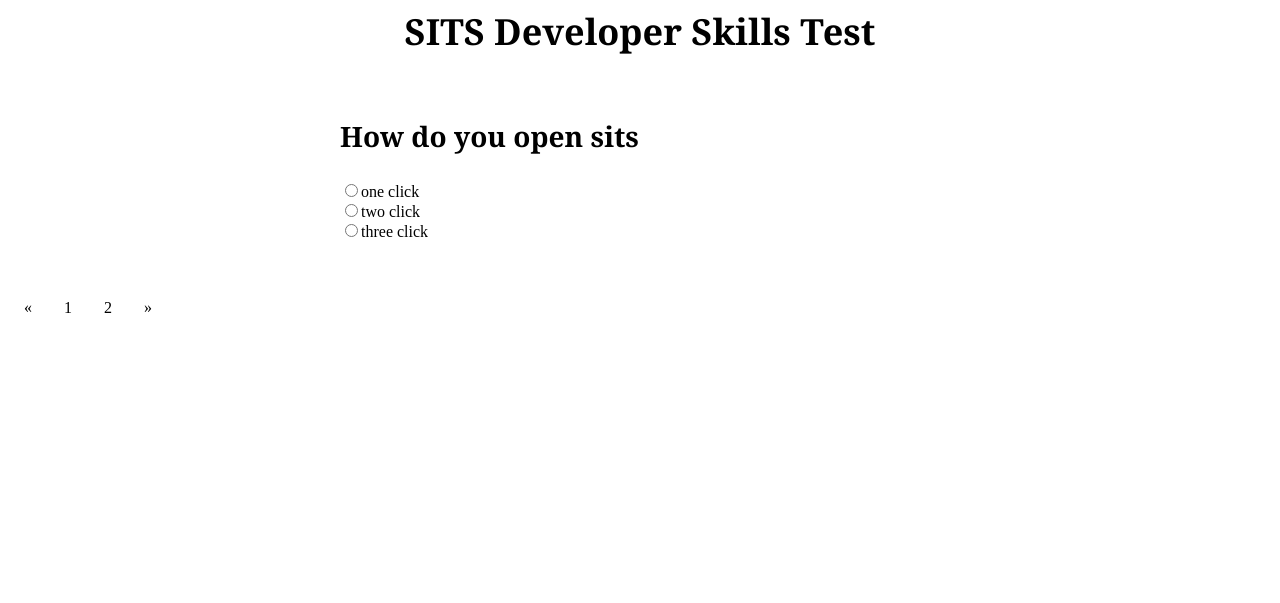
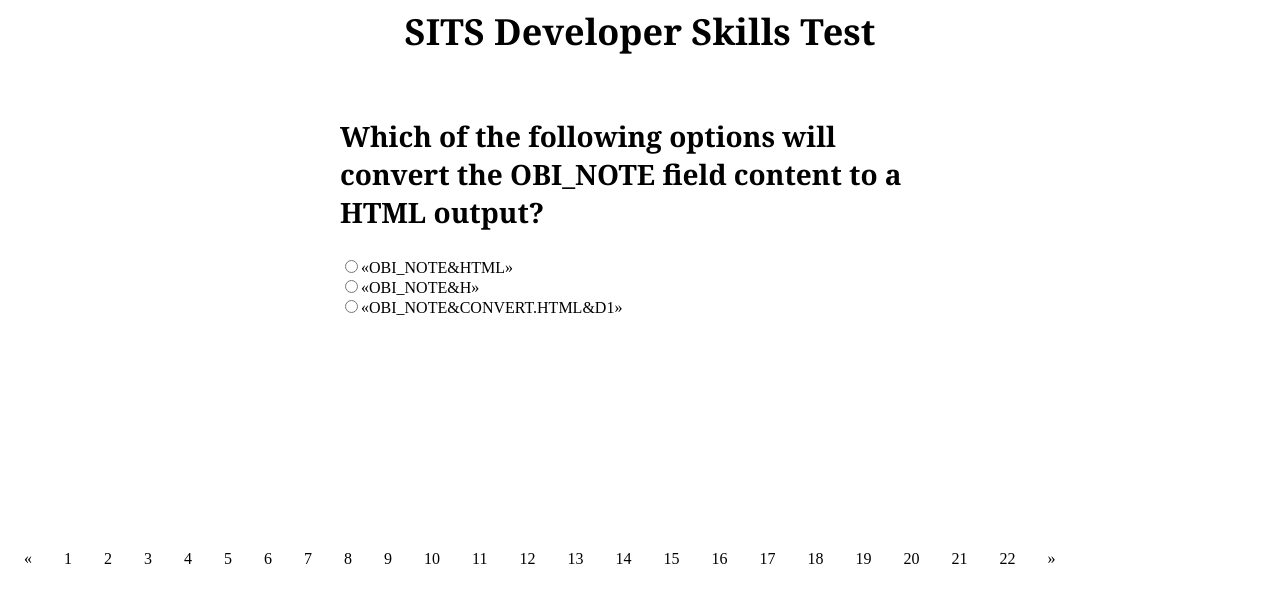
Before and after one commit to TheCodingAlien/SITSHRRIP, a website: page public/index.html in a window 1280 px wide. Shown: the part 27-630 px from the top of the page. Drawn offline with nearby package versions, Linux system fonts and the light colour scheme.

Commit message:
debug fix for special characters that did not appear on the answers
added an escapeHTML function, returning innerHTML ~ this makes the
special characters appear

```diff
--- a/public/script.js
+++ b/public/script.js
@@ -1,18 +1,120 @@
 var questions = [
   {
-    text: "How do you open sits", // one string
-    options: ["one click" , "two click" , "three click"]  , //three strings                       // - object 1
+    text: "Which of the following options will convert the OBI_NOTE field content to a HTML output?", // one string
+    options: ["«OBI_NOTE&HTML»" , "«OBI_NOTE&H»" , "«OBI_NOTE&CONVERT.HTML&D1»"]  , //three strings                       // - object 1
     chosen: null
   },
   {
-    text: "How do you close a screen in sits", // one string
-    options: ["click the X" , "file > quit" , "either"]  , //three strings                             //-object 2
+    text: "What is the name of the query language used to query Oracle database?", // one string
+    options: ["PLSQL" , "TSQL" , "MDX"]  , //three strings                             //-object 2
+    chosen: null
+  },
+  {
+   text: "What is the name of the screen in SITS screen in client used to reset passwords for eVision?", // one string
+    options: ["MST" , "MUA" , "USR"]  , //three strings                             //-object 3
+    chosen: null
+  },
+  {
+   text: "What is the relationship between STU to SPR?", // one string
+    options: ["One to Many" , "Many to Many" , "One to One"]  , //three strings                             //-object 4
+    chosen: null
+  },
+  {
+   text: "What is the front-end plugin framework provided by Tribal in order to make eVision responsive?", // one string
+    options: ["JetPack" , "Wordpress" , "BootStrap"]  , //three strings                             //-object 5
+    chosen: null
+  },
+  {
+   text: "Which of the following is mandatory in XHTML? - Select more than one correct answer.", // one string
+    options: ["<!DOCTYPE html>" , " <html>" , "<BR>"]  , //three strings                             //-object 6
+    chosen: null
+  },
+  {
+   text: "Which of the following is valid XML Construct?", // one string
+    options: ["<name>Julian</CloseName>" , "</name>Julian" , "<OpenName>Julian</CloseName>"]  , //three strings                             //-object 7
+    chosen: null
+  },
+  {
+   text: "Which of the following component is used by SITS/eVision to allow prospective students to apply for courses or enquire online?", // one string
+    options: ["CAMS" , "SRS" , "IPP"]  , //three strings                             //-object 8
+    chosen: null
+  },
+  {
+   text: "In which of the following screens within SITS would you identify if a batch job has been successfully completed? ", // one string
+    options: ["XON" , "BPC" , "DTY"]  , //three strings                             //-object 9
+    chosen: null
+  },
+  {
+   text: "Which of the following screen in SITS will you be able to run SQL without the help of a SRL syntax?", // one string
+    options: ["SPD" , "SWB" , "SLP"]  , //three strings                             //-object 10
+    chosen: null
+  },
+  {
+   text: "Which of the following statements are true? -Select more than one correct answer.", // one string
+    options: ["Javascript files can be published to eVision webserver using FMU in SITS client" , "Javascript can be published directly on the eVision webservers" , "CSS files can be published to eVision webservers FMU in SITS client"]  , //three strings
+  },
+  {
+   text: "From the three sets of options below which one correctly defines the framweworks available for eVision and SITS developments?", // one string
+    options: ["Task Manager, Vista, XP, POP/POD, TUP and SRL" , "Task Manager, Vista, POP/POD, TUP and SRL" , "Task Manager, Vista, PHP/POD, TUP and SRL" ]  , //three strings                             //-object 12
+    chosen: null
+  },
+  {
+   text: "How do you perform a hard refresh on an Internet Browser?", // one string
+    options: ["Press F5" , "Press control + F5" , "Press Shift + ALT + F5"]  , //three strings                             //-object 13
+    chosen: null
+  },
+  {
+   text: "In which of the following SITS tables an audit record is created immediately when a change is made?", // one string
+    options: ["AUD" , "AUH" , "APH"]  , //three strings                             //-object 14
+    chosen: null
+  },
+  {
+   text: "Which is of the following is used as a style sheet transformation for a XML message?", // one string
+    options: ["XSD" , "CSS" , "XSL"]  , //three strings                             //-object 15
+    chosen: null
+  },
+  {
+   text: "In which of the following tables are the students historic addresses held in?", // one string
+    options: ["STU" , "SAW" , "ADD"]  , //three strings                             //-object 16
+    chosen: null
+  },
+  {
+   text: "Which one of the following statements are true??", // one string
+    options: ["It is not possible to perform multiple document upload in SITS" , "Once a document is stored in SITS it is not possible to amend its filename which cannot be amended in database" , "It is possible to amend UDF in DOC table once a DOC is uploaded"]  , //three strings                             //-object 17
+    chosen: null
+  },
+  {
+   text: "Which task input option would you use to allow the user to select from a large data item list where they know what they want to select, rather than be propmted in runtime?", // one string
+    options: ["Dynamic Listbox" , "Multiple Select" , "Record picker"]  , //three strings                             //-object 18
+    chosen: null
+  },
+  {
+   text: "It is possible to archive emails sent to students from SITS?", // one string
+    options: ["True" , "False"]  , //three strings                             //-object 19
+    chosen: null
+  },
+  {
+   text: "How do you define Role groups in SITS for eVision containers?", // one string
+    options: ["CON and COP" , "RSH AND RQI" , "RGD and RGC"]  , //three strings                             //-object 20
+    chosen: null
+  },
+  {
+   text: "Please name at least 6 tables used by a process manager", // one string
+    options: "[insert text here]" , //three strings                             //-object 21
+    chosen: null
+  },
+   {
+   text: "What are the three functionalities provide by a StuTalk component?", // one string
+    options: "[insert text here]"  , //three strings                             //-object 22
     chosen: null
   }
 ];
 
 // ================================================================================================================
 
+var escape = document.createElement('textarea');
+
+  function escapeHTML(html) { escape.textContent = html; return escape.innerHTML; }
 
 function questionToHtml(question, index){  //2 parameters
   var html = `<h2>${question.text}</h2>`; // string literal. it puts the value 'question.text' inside there. takes 'text from config above etc'
@@ -22,6 +124,7 @@ function questionToHtml(question, index){  //2 parameters
   return html;
 }
 function optionToHtml(html, option, index){  //2 parameters // https://developer.mozilla.org/en-US/docs/Web/JavaScript/Reference/Global_Objects/Array/reduce - accumulator is htmk, therefore had to be changed from the 3rd inline to the first - as example suggests
+  option = escapeHTML(option);
   html += `<div class="option"><input type="radio" id="choice${index}" name="choice" value=${index}><label for="choice${index}">${option}</label></div>`; // string literal. it puts the value 'question.text' inside there
 //uses the options to give us all the options in the config described above //uses the index so it separates all the bits in the page
   return html;
--- a/public/style.css
+++ b/public/style.css
@@ -29,6 +29,7 @@
 .pagination a.active {
     background-color: dodgerblue;
     color: white;
+    font-style: bold;
 }
 
 /* pagination END */
@@ -53,6 +54,7 @@ max-width: 140px;
 width: 600px;
 margin: 0 auto;
 padding: 10px 50px 50px 50px;
+height: 400px;
 
 }
 
```
